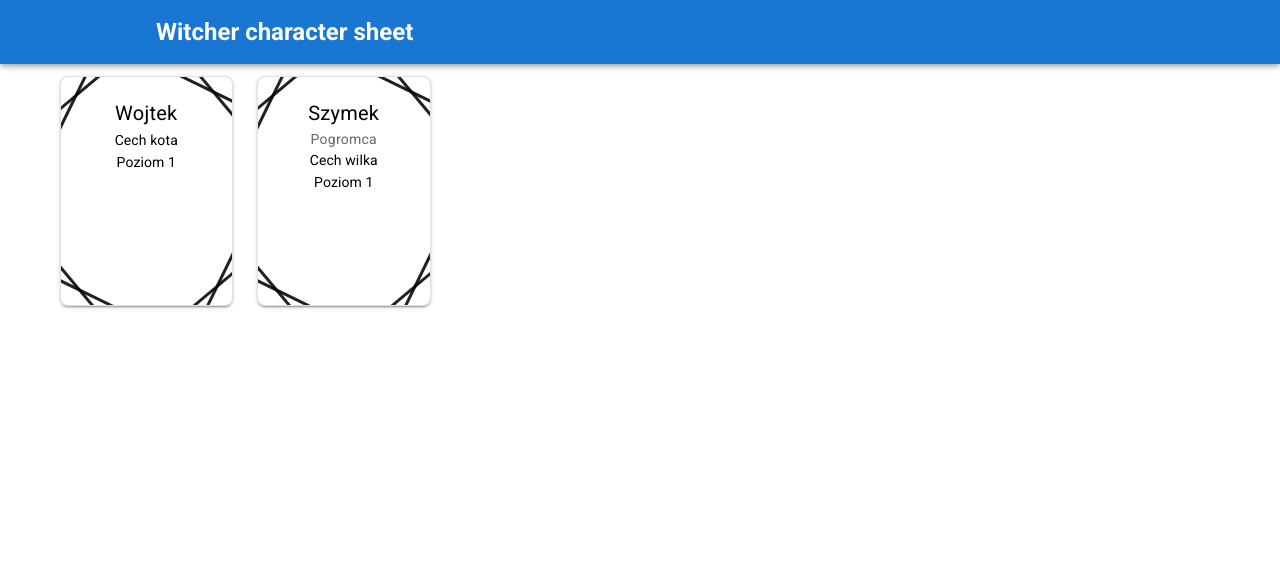
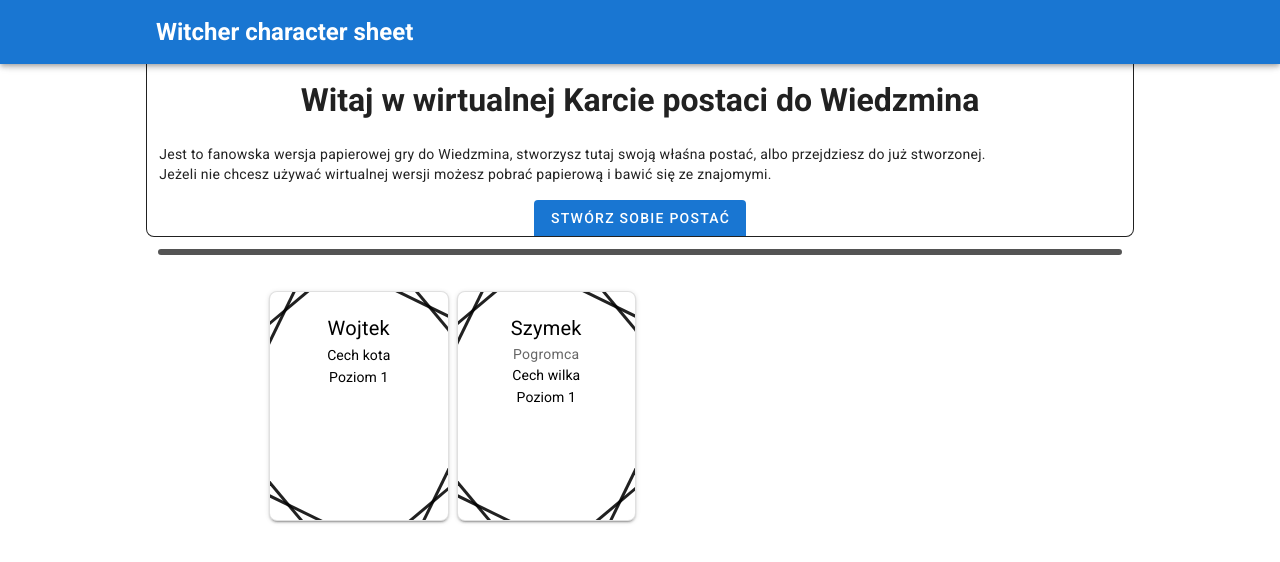
Before and after one commit to DzordzoMen/witcher-character-sheet, a Vue app: page / in a window 1280 px wide. Shown: the top 562 px of the page. Built offline with nearby package versions, Linux system fonts and the light colour scheme.

Commit message:
changed home page view

```diff
--- a/src/views/Home.vue
+++ b/src/views/Home.vue
@@ -1,24 +1,92 @@
 <template>
   <v-container>
-    <v-row>
-      <template v-for="witcher in witchers">
-        <v-col cols="6" lg="2" :key="witcher.id">
-          <home-card v-bind="witcher" />
+    <v-row class="justify-center">
+      <v-col cols="12" lg="10" class="about-section pb-0">
+        <h1 class="text-center pb-5">
+          Witaj w wirtualnej Karcie postaci do Wiedzmina
+        </h1>
+        <p class="body-2">
+          Jest to fanowska wersja papierowej gry do Wiedzmina, stworzysz tutaj
+          swoją właśna postać, albo przejdziesz do już stworzonej. <br />
+          Jeżeli nie chcesz używać wirtualnej wersji możesz pobrać
+          papierową i bawić się ze znajomymi.
+        </p>
+
+        <v-btn
+          class="d-flex mx-auto elevation-0 rounded-b-0"
+          @click="showForm = !showForm"
+          color="primary"
+        >
+          Stwórz sobie postać
+        </v-btn>
+      </v-col>
+
+      <v-expand-transition>
+        <!-- TODO debug col size on small and extra large -->
+        <v-col cols="12" md="10" lg="6" class="pa-0" v-show="showForm">
+          <v-row dense class="justify-center mt-3 mb-2">
+            <v-col cols="4">
+              <base-field v-model="form.name">
+                <template #label>
+                  Imię
+                </template>
+              </base-field>
+            </v-col>
+            <v-col cols="4">
+              <base-field v-model="form.origin">
+                <template #label>
+                  Pochodzenie
+                </template>
+              </base-field>
+            </v-col>
+            <v-col cols="4">
+              <base-field v-model="form.school">
+                <template #label>
+                  Szkoła
+                </template>
+              </base-field>
+            </v-col>
+          </v-row>
         </v-col>
-      </template>
+      </v-expand-transition>
+
+      <v-col cols="12" lg="10">
+        <v-divider class="home-divider" />
+      </v-col>
+
+      <v-col cols="12" lg="8">
+        <v-container>
+          <v-row dense>
+            <template v-for="witcher in witchers">
+              <v-col cols="6" lg="3" :key="witcher.id">
+                <home-card v-bind="witcher" />
+              </v-col>
+            </template>
+          </v-row>
+        </v-container>
+      </v-col>
     </v-row>
   </v-container>
 </template>
 
 <script>
 import HomeCard from '../components/HomeCard.vue';
+import BaseField from '../components/base/Field.vue';
 
 export default {
   name: 'Home',
   components: {
     HomeCard,
+    BaseField,
   },
   data: () => ({
+    showForm: false,
+    form: {
+      name: '',
+      origin: '',
+      level: 1,
+      school: '',
+    },
     witchers: [
       {
         id: 0,
@@ -38,3 +106,18 @@ export default {
   }),
 };
 </script>
+
+<style lang="scss" scoped>
+  .about-section {
+    border: 1px solid rgba(0, 0, 0, 0.87);
+    border-top: none;
+    border-bottom-right-radius: 8px;
+    border-bottom-left-radius: 8px;
+  }
+
+  .home-divider {
+    border-width: medium;
+    border-color: rgba(0, 0, 0, 0.67) !important;
+    border-radius: 8px;
+  }
+</style>
```
